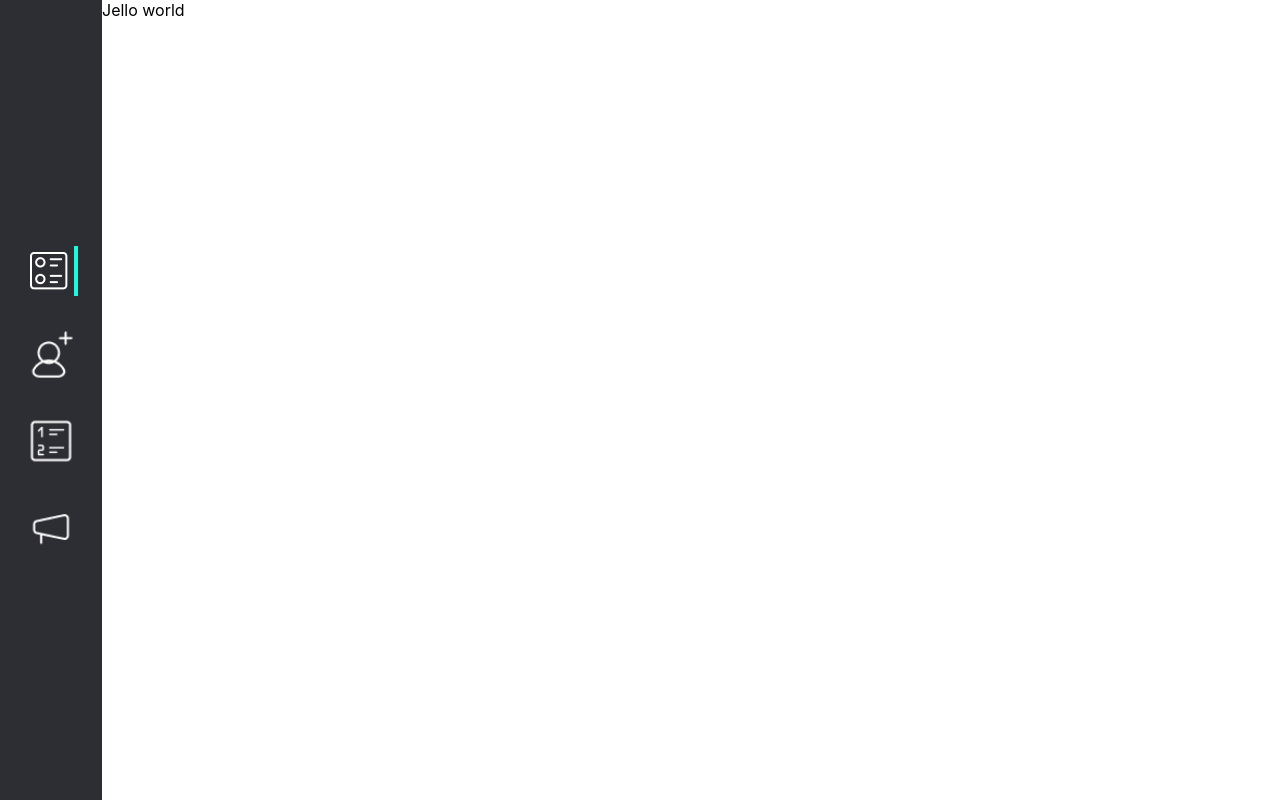
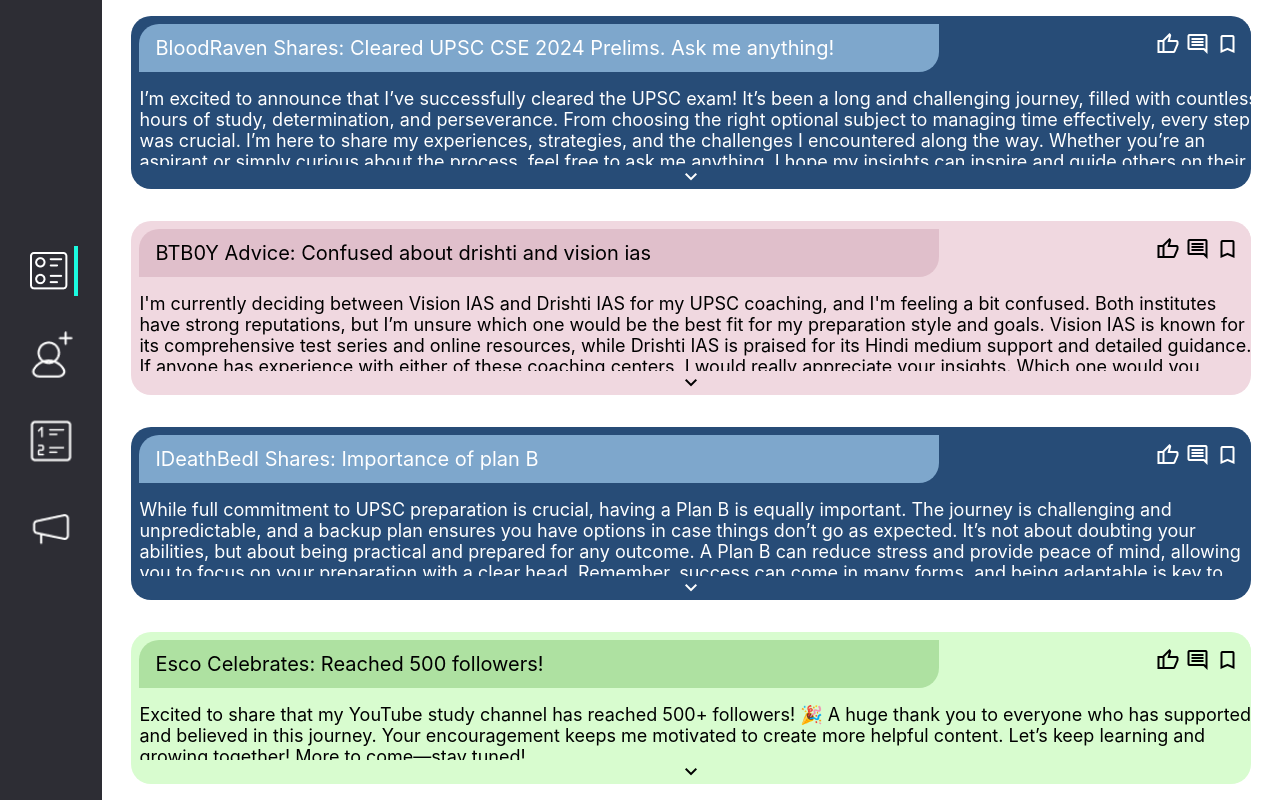
Before and after one commit to vasutomar/AIE, a React (Create React App) app: page /aie/home in a window 1280 px wide. Built offline with nearby package versions, Linux system fonts and the light colour scheme.

Commit message:
Designed discussion group

```diff
--- a/src/assets/styles/base.scss
+++ b/src/assets/styles/base.scss
@@ -18,3 +18,35 @@ $yellow: #ffd946;
 .m-8 {
   margin: 8px;
 }
+
+.color-bg-A3CEF1 {
+  background-color: rgba(#A3CEF1, 0.7);
+}
+
+.color-bg-274C77 {
+  background-color: #274C77;
+}
+
+.color-bg-DBB6C2 {
+  background-color: rgba(#DBB6C2, 0.7);
+}
+
+.color-bg-F0D8E0 {
+  background-color: #F0D8E0;
+}
+
+.color-bg-9DD68F {
+  background-color: rgba(#9DD68F, 0.7);
+}
+
+.color-bg-D8FCCF {
+  background-color: #D8FCCF;
+}
+
+.color-font-white {
+  color: white;
+}
+
+.color-font-black {
+  color: black;
+}
--- /dev/null
+++ b/src/atoms/Card/Card.js
@@ -0,0 +1,32 @@
+import React from "react";
+import { getClassFromType } from "../../utils/util";
+import "./Card.scss";
+
+function Card(cardProps) {
+  const { title, body, bgColor, fontColor } = cardProps;
+  const titleBackground = bgColor?.title;
+  const bodyBackground = bgColor?.body;
+  const buttons = [
+    { name: "thumb_up" },
+    { name: "Comment" },
+    { name: "Bookmark" },
+  ];
+  return (
+    <div className={`custom-card color-bg-${bodyBackground}`}>
+      <div
+        className={`title-action-group color-bg-${bodyBackground} color-font-white`}
+      >
+        <div className={`title color-font-${fontColor} color-bg-${titleBackground}`}>{title}</div>
+        <div className={`buttons color-font-${fontColor}`}>
+          {buttons.map((button) => {
+            return <span class="material-symbols-outlined">{button.name}</span>;
+          })}
+        </div>
+      </div>
+      <div className={`body color-font-${fontColor}`}>{body}</div>
+      <span className={`material-symbols-outlined color-font-${fontColor}`}>keyboard_arrow_down</span>
+    </div>
+  );
+}
+
+export default Card;
--- /dev/null
+++ b/src/atoms/Card/Card.scss
@@ -0,0 +1,49 @@
+@import '../../assets/styles/base.scss';
+
+.custom-card {
+    display: flex;
+    flex-direction: column;
+    align-items: center;
+    width: 95%;
+    margin: 1rem 0;
+    min-height: 9.5rem;
+    overflow: hidden;
+    border-radius: 1.25rem;
+
+    .title-action-group {
+        width: 100%;
+        display: flex;
+        justify-content: space-between;
+        min-height: 3rem;
+        margin: 0.5rem 0 0 1rem;
+
+        .title {
+            min-width: 70%;
+            font-size: 20px;
+            display: flex;
+            flex-direction: column;
+            justify-content: center;
+            padding-left: 1rem;
+            border-radius: 1.25rem 0;
+        }
+
+        .buttons {
+            padding: 0.5rem 1rem 0 0;
+            span {
+                cursor: pointer;
+                margin: 0 3px;
+            }
+        }
+    }
+    .body {
+        width: 100%;
+        height: 100%;
+        font-size: 18px;
+        padding: 1rem 0 0 1rem;
+        overflow-y: auto;
+    }
+
+    span {
+        cursor: pointer;
+    }
+}
--- a/src/components/Discussions/Discussions.component.js
+++ b/src/components/Discussions/Discussions.component.js
@@ -1,10 +1,43 @@
 import React from "react";
 import "./Discussions.scss";
+import Card from "../../atoms/Card/Card";
+import { getbgColorFromType, getFontColorFromType } from "../../utils/util";
 function Discussions() {
 
+  const data = [{
+      owner: "BloodRaven",
+      type: "Shares",
+      title: "Cleared UPSC CSE 2024 Prelims. Ask me anything!",
+      content: "I’m excited to announce that I’ve successfully cleared the UPSC exam! It’s been a long and challenging journey, filled with countless hours of study, determination, and perseverance. From choosing the right optional subject to managing time effectively, every step was crucial. I’m here to share my experiences, strategies, and the challenges I encountered along the way. Whether you’re an aspirant or simply curious about the process, feel free to ask me anything. I hope my insights can inspire and guide others on their own UPSC journey. Looking forward to your questions!"
+    }, {
+      owner: "BTB0Y",
+      type: "Advice",
+      title: "Confused about drishti and vision ias",
+      content: "I'm currently deciding between Vision IAS and Drishti IAS for my UPSC coaching, and I'm feeling a bit confused. Both institutes have strong reputations, but I’m unsure which one would be the best fit for my preparation style and goals. Vision IAS is known for its comprehensive test series and online resources, while Drishti IAS is praised for its Hindi medium support and detailed guidance. If anyone has experience with either of these coaching centers, I would really appreciate your insights. Which one would you recommend, and why? Your advice could help me make the right choice."
+    }, {
+      owner: "IDeathBedI",
+      type: "Shares",
+      title: "Importance of plan B",
+      content: "While full commitment to UPSC preparation is crucial, having a Plan B is equally important. The journey is challenging and unpredictable, and a backup plan ensures you have options in case things don’t go as expected. It’s not about doubting your abilities, but about being practical and prepared for any outcome. A Plan B can reduce stress and provide peace of mind, allowing you to focus on your preparation with a clear head. Remember, success can come in many forms, and being adaptable is key to achieving your goals."
+    }, {
+      owner: "Esco",
+      type: "Celebrates",
+      title: "Reached 500 followers!",
+      content: "Excited to share that my YouTube study channel has reached 500+ followers! 🎉 A huge thank you to everyone who has supported and believed in this journey. Your encouragement keeps me motivated to create more helpful content. Let’s keep learning and growing together! More to come—stay tuned!"
+    }
+  ]
+
+
   return (
-    <div>
-      Jello world
+    <div className="discussion-layout">
+      {data.map((cardData) => {
+        return <Card
+          title={[cardData.owner,' ',cardData.type,': ',cardData.title].join('')}
+          body={cardData.content}
+          bgColor={getbgColorFromType(cardData.type)}
+          fontColor={getFontColorFromType(cardData.type)}
+        />
+      })}
     </div>
   );
 }
--- a/src/components/Discussions/Discussions.scss
+++ b/src/components/Discussions/Discussions.scss
@@ -0,0 +1,6 @@
+.discussion-layout {
+    display: flex;
+    flex-direction: column;
+    width: 100%;
+    align-items: center;
+}
--- a/src/utils/util.js
+++ b/src/utils/util.js
@@ -2,9 +2,37 @@ const buttonClassMappings = {
     pb: 'primary-brown',
     py: 'primary-yellow',
     inpGray: 'input-gray'
+}
 
+const bgColorMapping = {
+    Shares: {
+        title: "A3CEF1",
+        body: "274C77"
+    },
+    Celebrates: {
+        title: "9DD68F",
+        body: "D8FCCF"
+    },
+    Advice: {
+        title: "DBB6C2",
+        body: "F0D8E0"
+    }
+}
+
+const fontColorMapping = {
+    Shares: "white",
+    Celebrates: "black",
+    Advice: "black"
 }
 
 export const getClassFromType = (type) => {
     return buttonClassMappings[type];
 };
+
+export const getbgColorFromType = (type) => {
+    return bgColorMapping[type];
+}
+
+export const getFontColorFromType = (type) => {
+    return fontColorMapping[type];
+}
```
